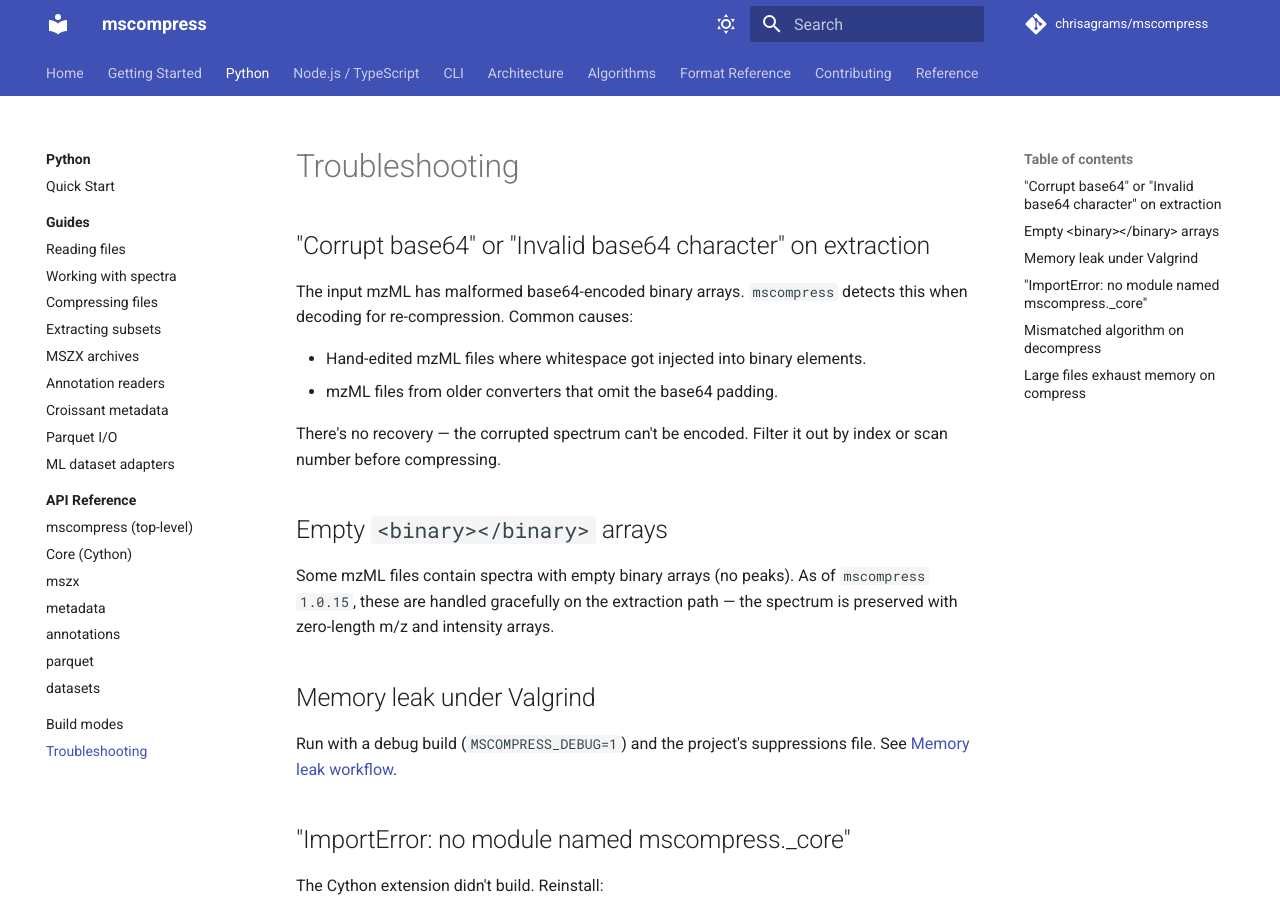
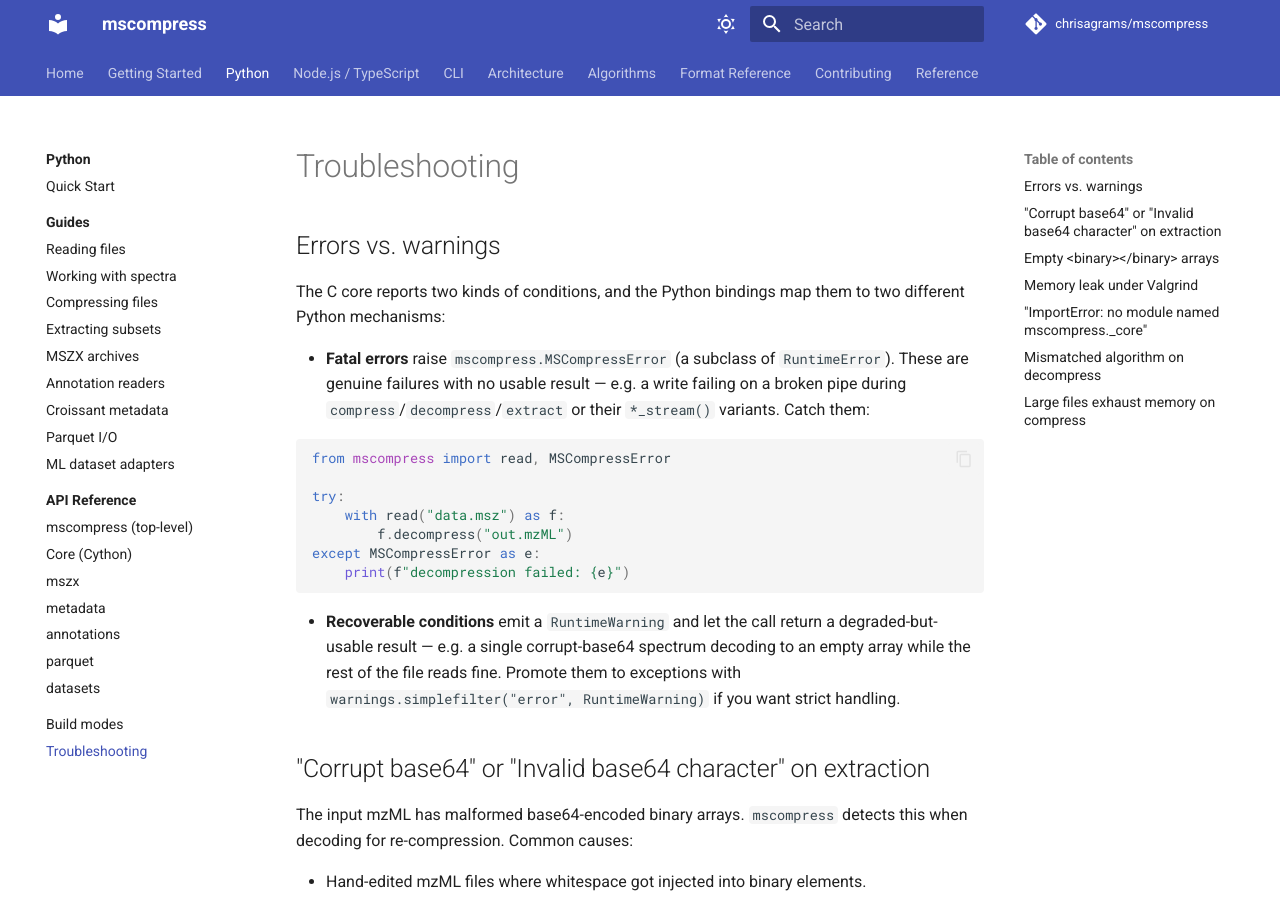
Before and after one commit to chrisagrams/mscompress, an MkDocs documentation site: the page built from docs/python/troubleshooting.md, in a window 1280 px wide and 900 px high. Built offline with MkDocs 1.6.1 and Material for MkDocs 9.7.7, drawn with Linux system fonts in a browser that asks for light colours; comment, search, counter and statistics services are not loaded.

Commit message:
docs(python): document MSCompressError and error-vs-warning handling
Add MSCompressError to the top-level API reference and a troubleshooting
section explaining the fatal-error (MSCompressError) vs recoverable
(RuntimeWarning) distinction introduced for #171.

````diff
--- a/docs/python/troubleshooting.md
+++ b/docs/python/troubleshooting.md
@@ -1,4 +1,30 @@
 # Troubleshooting
+
+## Errors vs. warnings
+
+The C core reports two kinds of conditions, and the Python bindings map them to
+two different Python mechanisms:
+
+- **Fatal errors** raise `mscompress.MSCompressError` (a subclass of
+  `RuntimeError`). These are genuine failures with no usable result — e.g. a
+  write failing on a broken pipe during `compress`/`decompress`/`extract` or
+  their `*_stream()` variants. Catch them:
+
+  ```python
+  from mscompress import read, MSCompressError
+
+  try:
+      with read("data.msz") as f:
+          f.decompress("out.mzML")
+  except MSCompressError as e:
+      print(f"decompression failed: {e}")
+  ```
+
+- **Recoverable conditions** emit a `RuntimeWarning` and let the call return a
+  degraded-but-usable result — e.g. a single corrupt-base64 spectrum decoding to
+  an empty array while the rest of the file reads fine. Promote them to
+  exceptions with `warnings.simplefilter("error", RuntimeWarning)` if you want
+  strict handling.
 
 ## "Corrupt base64" or "Invalid base64 character" on extraction
 
````
Also changed, not shown: docs/python/reference/top-level.md (+9 -0 lines).
